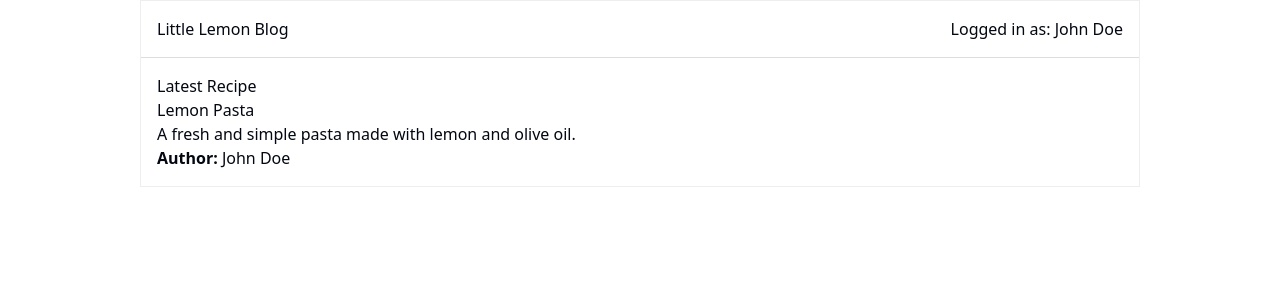
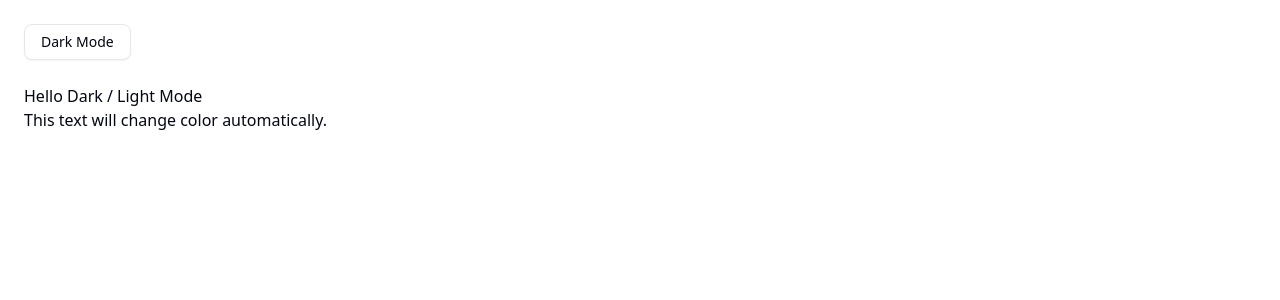
Before and after one commit to waqiyuddev/meta-react-advanced, a Next.js app: page /userContext in a window 1280 px wide. Shown: the top 300 px of the page. Built offline with nearby package versions, Linux system fonts and the light colour scheme.

Commit message:
Light Dark Mode

```diff
--- a/src/app/globals.css
+++ b/src/app/globals.css
@@ -1,6 +1,10 @@
 @import "tailwindcss";
 @source "../app";
 @import "tw-animate-css";
+
+@tailwind base;
+@tailwind components;
+@tailwind utilities;
 
 @custom-variant dark (&:is(.dark *));
 
--- a/src/app/layout.tsx
+++ b/src/app/layout.tsx
@@ -1,5 +1,6 @@
 import type { Metadata } from "next"
 import { Geist, Geist_Mono } from "next/font/google"
+import { ThemeProvider } from "./providers/theme-provider"
 import "./globals.css"
 
 const geistSans = Geist({
@@ -19,15 +20,17 @@ export const metadata: Metadata = {
 
 export default function RootLayout({
   children,
-}: Readonly<{
+}: {
   children: React.ReactNode
-}>) {
+}) {
   return (
     <html lang="en" suppressHydrationWarning>
       <body
         className={`${geistSans.variable} ${geistMono.variable} antialiased`}
       >
-        {children}
+        <ThemeProvider>
+          {children}
+        </ThemeProvider>
       </body>
     </html>
   )
--- /dev/null
+++ b/src/app/providers/theme-provider.tsx
@@ -0,0 +1,20 @@
+"use client"
+
+import { ThemeProvider as NextThemesProvider } from "next-themes"
+
+export function ThemeProvider({
+    children,
+}: {
+    children: React.ReactNode
+}) {
+    return (
+        <NextThemesProvider
+            attribute="class"
+            defaultTheme="light"
+            enableSystem
+            disableTransitionOnChange
+        >
+            {children}
+        </NextThemesProvider>
+    )
+}
--- a/src/app/userContext/page.tsx
+++ b/src/app/userContext/page.tsx
@@ -1,111 +1,17 @@
-"use client"
+import { ThemeToggle } from "@/components/ui/theme-toggle"
 
-import { createContext, useContext, useState } from "react"
+export default function Page() {
+    return (
+        <main style={{ padding: "24px" }}>
+            <ThemeToggle />
 
-/* =========================
-   1. CREATE CONTEXT
-========================= */
-
-type User = {
-    name: string
-}
-
-type UserContextType = {
-    user: User | null
-}
-
-const UserContext = createContext<UserContextType | undefined>(undefined)
-
-/* =========================
-   2. CUSTOM HOOK
-========================= */
-
-function useUser() {
-    const context = useContext(UserContext)
-
-    if (!context) {
-        throw new Error("useUser must be used inside UserProvider")
-    }
-
-    return context
-}
-
-/* =========================
-   3. PROVIDER
-========================= */
-
-function UserProvider({ children }: { children: React.ReactNode }) {
-    const [user] = useState<User>({
-        name: "John Doe",
-    })
-
-    return (
-        <UserContext.Provider value={{ user }}>
-            {children}
-        </UserContext.Provider>
-    )
-}
-
-/* =========================
-   4. COMPONENTS
-========================= */
-
-function Header() {
-    const { user } = useUser()
-
-    return (
-        <header
-            style={{
-                display: "flex",
-                justifyContent: "space-between",
-                padding: "16px",
-                borderBottom: "1px solid #ddd",
-            }}
-        >
-            <h2>Little Lemon Blog</h2>
-            <span>Logged in as: {user?.name}</span>
-        </header>
-    )
-}
-
-function BlogPage() {
-    const { user } = useUser()
-
-    return (
-        <main style={{ padding: "16px" }}>
-            <h3>Latest Recipe</h3>
-
-            <h4>Lemon Pasta</h4>
-            <p>
-                A fresh and simple pasta made with lemon and olive oil.
-            </p>
+            <h1 style={{ marginTop: "24px" }}>
+                Hello Dark / Light Mode
+            </h1>
 
             <p>
-                <strong>Author:</strong> {user?.name}
+                This text will change color automatically.
             </p>
         </main>
     )
 }
-
-/* =========================
-   5. PAGE EXPORT
-========================= */
-
-export default function Page() {
-    return (
-        <UserProvider>
-            {/* PAGE WRAPPER WITH MAX WIDTH */}
-            <div
-                style={{
-                    maxWidth: "1000px",
-                    marginLeft: "auto",
-                    marginRight: "auto",
-                    border: "1px solid #eee",
-                }}
-            >
-                <Header />
-                <BlogPage />
-            </div>
-        </UserProvider>
-    )
-}
--- /dev/null
+++ b/src/components/ui/theme-toggle.tsx
@@ -0,0 +1,27 @@
+"use client"
+
+import { useTheme } from "next-themes"
+import { Button } from "@/components/ui/button"
+import { useEffect, useState } from "react"
+
+export function ThemeToggle() {
+    const { theme, setTheme } = useTheme()
+    const [mounted, setMounted] = useState(false)
+
+    useEffect(() => {
+        setMounted(true)
+    }, [])
+
+    if (!mounted) return null
+
+    return (
+        <Button
+            variant="outline"
+            onClick={() =>
+                setTheme(theme === "dark" ? "light" : "dark")
+            }
+        >
+            {theme === "dark" ? "Light Mode" : "Dark Mode"}
+        </Button>
+    )
+}
```
